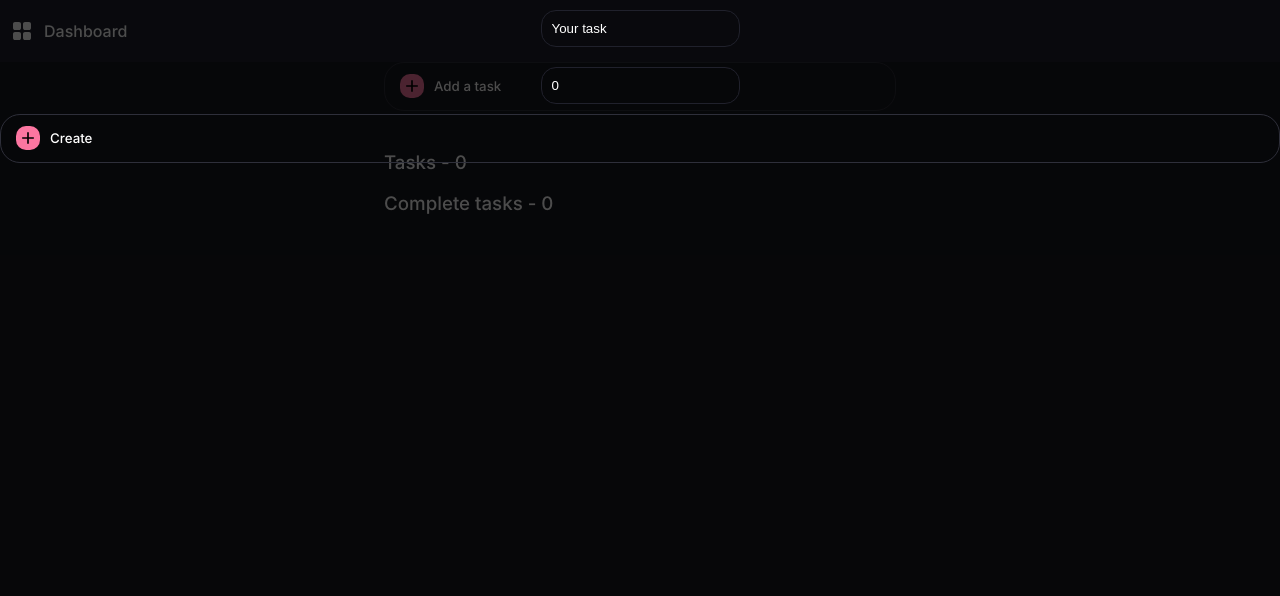
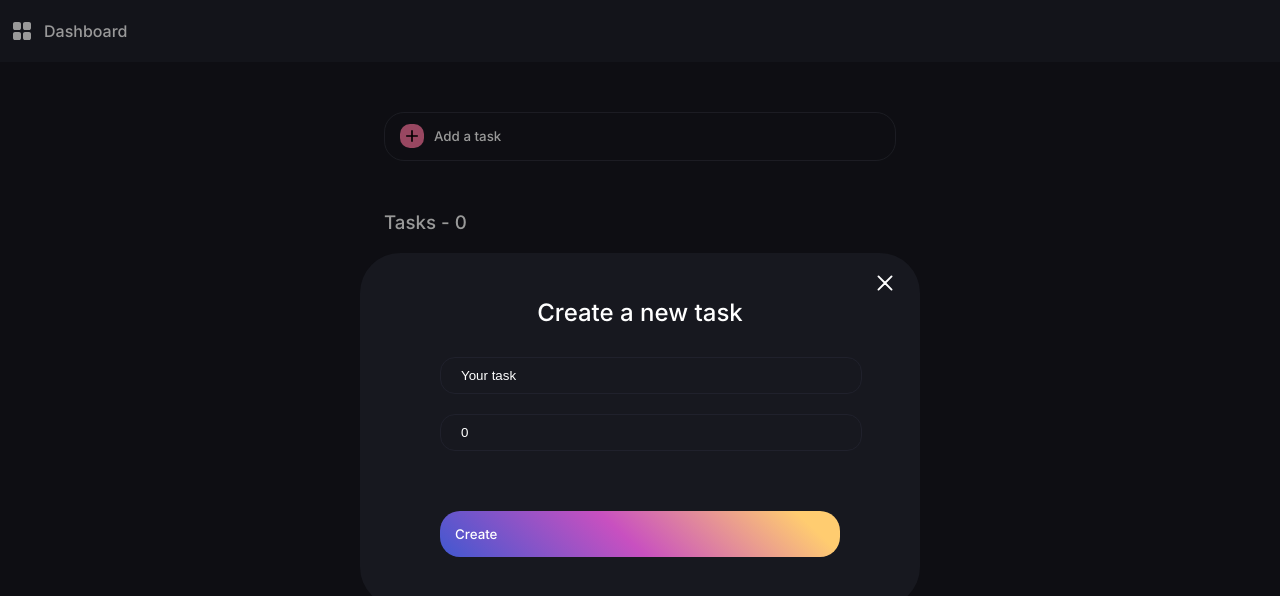
Before and after one commit to ortamfag/ToDo_TSX, a React (Create React App) app: page / in a window 1280 px wide. Both pictures are taken after a click on the button "Add a task". Shown: the top 596 px of the page. Built offline with nearby package versions, Linux system fonts and the light colour scheme.

Commit message:
ADD: popup

```diff
--- a/src/App.scss
+++ b/src/App.scss
@@ -72,15 +72,52 @@ h2, h3, h4, p, span, a {
     overflow-y: auto;
     transition: all 0.2s ease 0s;
     z-index: 901;
-}
 
-.input_modalWrapper__active{
-    opacity: 1;
-    visibility: visible;
+	&__active {
+		transition: .4s;
+		opacity: 1;
+    	visibility: visible;
+	}
+
+	&__body{
+		min-height: 100%;
+        display: flex;
+        align-items: center;
+        justify-content: center;
+        padding: 30px 10px;
+        z-index: 20;
+	}
+
+	&__content{
+		background-color: #17181f;
+        color: #FFFFFF;
+        max-width: 70%;
+		width: 400px;
+        padding: 25px 80px 0px 80px;
+        position: relative;
+        border-radius: 40px;
+
+		& h2 {
+			text-align: center;
+		}
+
+		& img {
+			position: absolute;
+			top: 15px;
+			right: 20px;
+			cursor: pointer;
+			width: 30px;
+
+			&:hover {
+				transform: rotate(180deg);
+				transition: .2s;
+			}
+		}
+	}
 }
 
 .bg{
-    background-color: rgba(0, 0, 0, 0.7);
+    background-color: rgba(0, 0, 0, 0.4);
     cursor: pointer;
     position: fixed;
     top: 0;
@@ -105,7 +142,7 @@ h2, h3, h4, p, span, a {
     border-radius: 20px;
     background-color: transparent;
     color: #FFFFFF;
-    margin: 0 auto;
+    margin: 50px auto;
     cursor: pointer;
 
     &:hover {
@@ -127,6 +164,19 @@ h2, h3, h4, p, span, a {
     }
 }
 
+.createTask{
+	border: 0px;
+	background-color: #4158D0;
+	background-image: linear-gradient(43deg, #4158D0 0%, #C850C0 46%, #FFCC70 90%);
+
+	&:hover{
+		border: 0px;
+		transition: 1s;
+		transition-timing-function: ease;
+		background-position: 399px;
+	}
+}
+
 .todoList {
     margin-top: 40px;
 }
--- a/src/App.tsx
+++ b/src/App.tsx
@@ -38,11 +38,12 @@ const App: FC = () => {
     	setTodoList([...todoList, newTask])
     	setTask("")
     	setDeadLine(0)
+		toggleModal()
   	}
 
   	const completeTask = (TaskNameToDelete: string) => {
     	const completeTask = { taskName: TaskNameToDelete, deadline: deadline }
-    	setCompleteList([...completeList, completeTask])
+    	setCompleteList([...completeList, completeTask].reverse())
 
     	setTodoList(todoList.filter((task) => {
       		return task.taskName !== TaskNameToDelete
@@ -59,10 +60,12 @@ const App: FC = () => {
       		</nav>
 
       		<main className="main">
-        		<div className={isModalVisible === true ? 'input_modalWrapper__active' : 'input_modalWrapper'}>
-          			<div className='bg'>
+        		<div className={isModalVisible === true ? 'input_modalWrapper input_modalWrapper__active' : 'input_modalWrapper'}>
+          			<div className='bg' onClick={toggleModal}></div>
 					<div className='input_modalWrapper__body'>
 						<div className='input_modalWrapper__content'>
+							<img onClick={toggleModal} src="./img/exit.svg" alt="Exit" />
+							<h2>Create a new task</h2>
 							<div className="input_container">
 								<TaskInput
 									task={task}
@@ -75,14 +78,9 @@ const App: FC = () => {
 									handleChange={handleChange}/>
 							</div>
 
-              					<button onClick={addTask} className='addTask'>
-									<svg width="20" height="20" viewBox="0 0 24 24" fill="none" xmlns="http://www.w3.org/2000/svg">
-										<path d="M19 13H13V19H11V13H5V11H11V5H13V11H19V13Z" fill="black"/>
-									</svg>
-
+							<button onClick={addTask} className='addTask createTask'>
 								<p>Create</p>
 							</button>
-							</div>
 						</div>
 					</div>
 				</div>
--- a/src/Components/TaskInput/TaskInput.scss
+++ b/src/Components/TaskInput/TaskInput.scss
@@ -5,9 +5,11 @@
     border-radius: 15px;
     margin: 10px auto;
     color: #FFFFFF;
+    width: 100%;
+    text-indent: 10px;
 
     &::placeholder {
-        color: #FFFFFF
+        color: #FFFFFF;
     }
 }
 
```
Also changed, not shown: public/img/exit.svg (added). Lines whose indentation alone changed are shown as unchanged.
